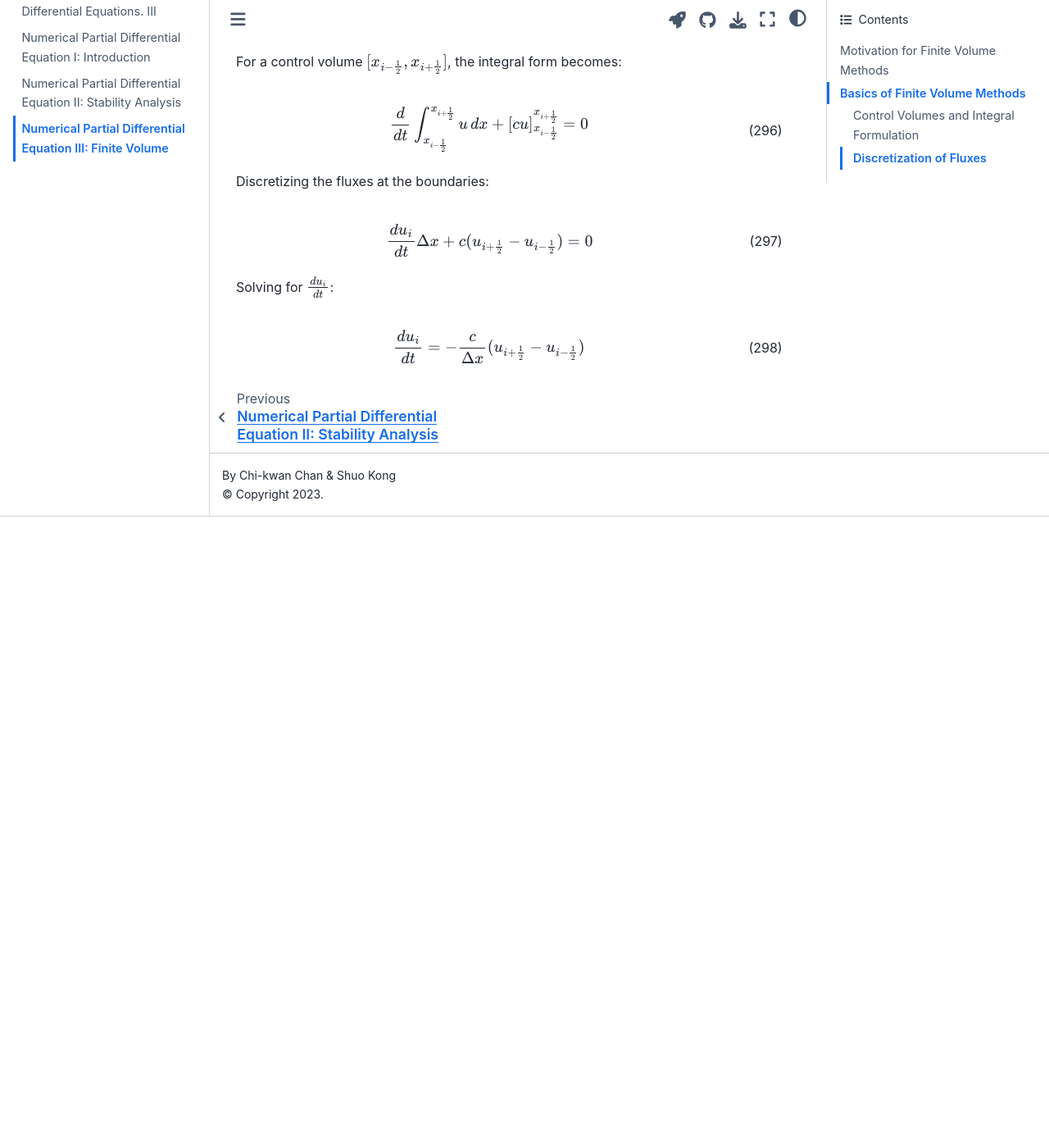
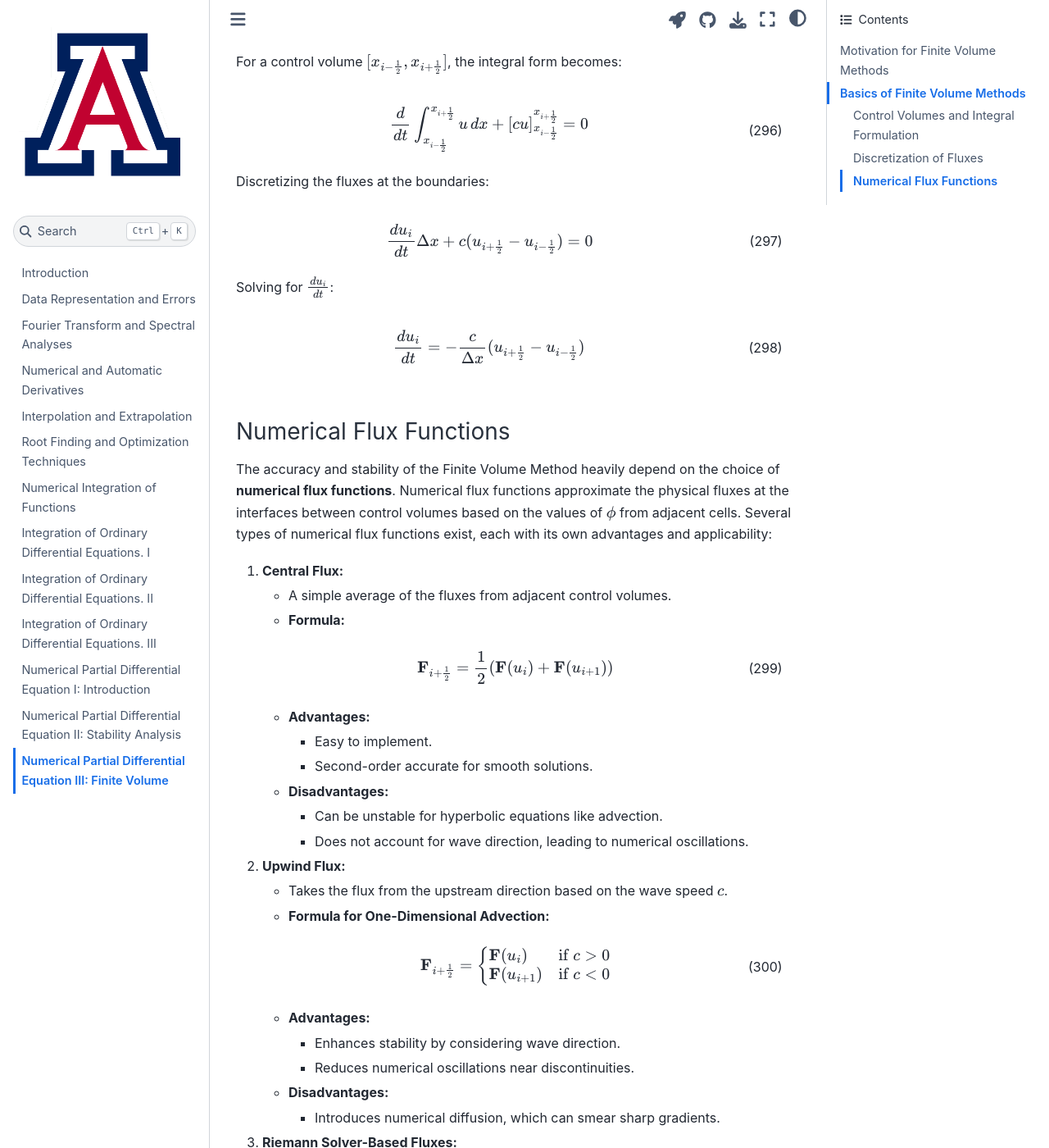
Before and after one commit to ua-2024q3-astr513/astr513, a Jupyter Book: the page built from docs/pde3.md, in a window 1280 px wide and 1400 px high, scrolled down 4820 px. Shown: the whole window at 82% size. Built offline with Jupyter Book 1.0.4 settings and Sphinx 7.4.7 and the Sphinx Book theme 1.1.4, drawn with Linux system fonts in a browser that asks for light colours; before the commit the page ends 5450 px from its top, so only the background shows below that; some of the changed text lies outside the part shown.

Commit message:
Describe numerical flux and provide an example

```diff
--- a/docs/pde3.md
+++ b/docs/pde3.md
@@ -172,3 +172,80 @@ Solving for $\frac{d u_i}{dt}$:
 \begin{align}
 \frac{d u_i}{dt} = -\frac{c}{\Delta x} (u_{i+\frac{1}{2}} - u_{i-\frac{1}{2}})
 \end{align}
+
++++
+
+### Numerical Flux Functions
+
+The accuracy and stability of the Finite Volume Method heavily depend on the choice of **numerical flux functions**.
+Numerical flux functions approximate the physical fluxes at the interfaces between control volumes based on the values of $\phi$ from adjacent cells.
+Several types of numerical flux functions exist, each with its own advantages and applicability:
+
+1. **Central Flux:**
+   * A simple average of the fluxes from adjacent control volumes.
+   * **Formula:**
+     \begin{align}
+     \mathbf{F}_{i+\frac{1}{2}} = \frac{1}{2} \left( \mathbf{F}(u_i) + \mathbf{F}(u_{i+1}) \right)
+     \end{align}
+   * **Advantages:**
+     * Easy to implement.
+     * Second-order accurate for smooth solutions.
+   * **Disadvantages:**
+     * Can be unstable for hyperbolic equations like advection.
+     * Does not account for wave direction, leading to numerical oscillations.
+
+2. **Upwind Flux:**
+   * Takes the flux from the upstream direction based on the wave speed $c$.
+   * **Formula for One-Dimensional Advection:**
+     \begin{align}
+     \mathbf{F}_{i+\frac{1}{2}} =
+     \begin{cases}
+       \mathbf{F}(u_i) & \text{if } c > 0 \\
+       \mathbf{F}(u_{i+1}) & \text{if } c < 0
+     \end{cases}
+     \end{align}
+   * **Advantages:**
+     * Enhances stability by considering wave direction.
+     * Reduces numerical oscillations near discontinuities.
+   * **Disadvantages:**
+     * Introduces numerical diffusion, which can smear sharp gradients.
+
+3. **Riemann Solver-Based Fluxes:**
+   * Solve the Riemann problem at each interface to determine the flux.
+   * **Examples:**
+     * Exact Riemann Solver.
+     * Roe's Approximate Riemann Solver.
+   * **Advantages:**
+     * Accurately captures wave interactions.
+     * Suitable for complex systems of conservation laws.
+   * **Disadvantages:**
+     * More computationally intensive.
+     * Requires solving characteristic equations.
+
+4. **HLL and HLLC Fluxes:**
+   * Variants of Riemann solvers that simplify the wave structure.
+   * **HLL (Harten, Lax, and van Leer):**
+     * Considers only the fastest left and right waves.
+   * **HLLC (HLL with Contact):**
+     * Includes contact discontinuities in addition to shock waves.
+   * **Advantages:**
+     * Balances accuracy and computational efficiency.
+     * Handles a wide range of flow conditions.
+   * **Disadvantages:**
+     * Still more complex than central or upwind fluxes.
+
+**Choosing the Appropriate Numerical Flux Function:**
+The selection of a numerical flux function depends on the specific requirements of the problem:
+- **For Simple Problems:** Central or upwind fluxes may suffice.
+- **For Problems with Shocks and Complex Wave Interactions:** Riemann solver-based fluxes or HLL/HLLC fluxes are more appropriate.
+
+**Example: Upwind Flux in One-Dimensional Advection**
+For the linear advection equation with $c > 0$, the upwind flux at interface $i+\frac{1}{2}$ is:
+\begin{align}
+F_{i+\frac{1}{2}} = c u_i
+\end{align}
+Substituting into the finite volume discretization:
+\begin{align}
+\frac{d u_i}{dt} = -\frac{c}{\Delta x} (u_i - u_{i-1})
+\end{align}
+This corresponds to the Upwind finite difference scheme when formulated within the finite volume framework.
```
